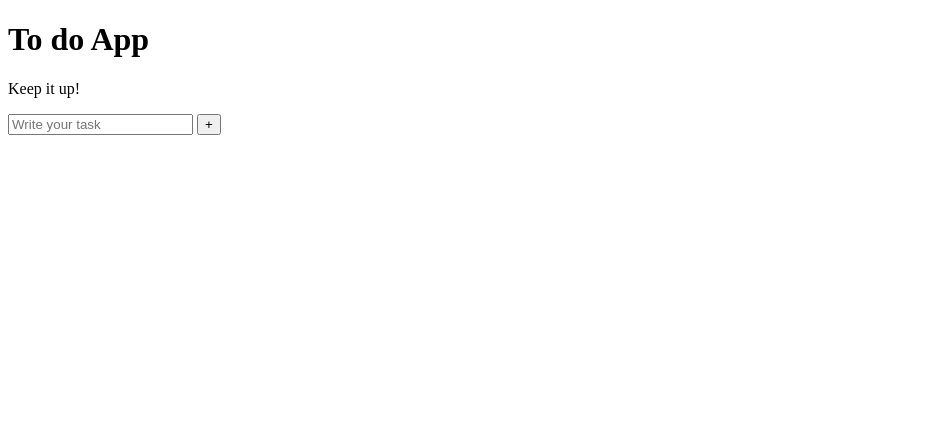
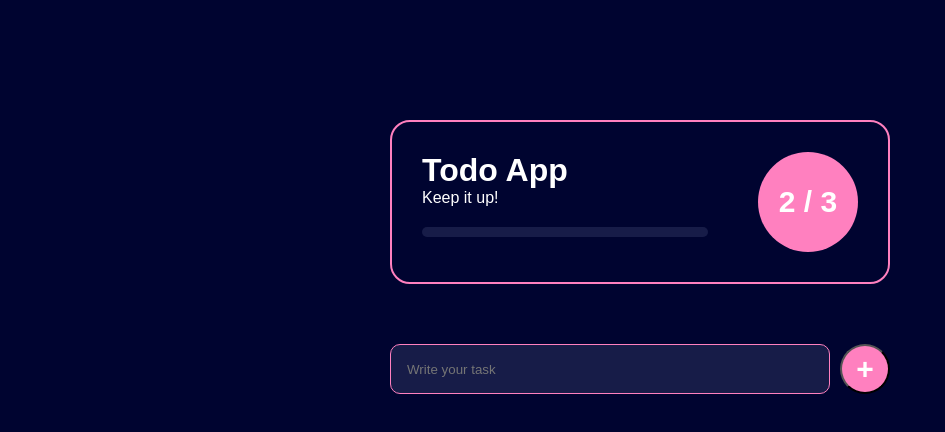
Before and after one commit to karolinysouza/todo-list-app, a plain HTML site: page index.html in a window 1280 px wide. Shown: the whole page, without its empty margins (0-945 px from the left). Drawn offline with Linux system fonts and the light colour scheme.

Commit message:
Initial styling of the project

```diff
--- a/index.html
+++ b/index.html
@@ -4,7 +4,7 @@
 <head>
   <meta charset="UTF-8">
   <meta name="viewport" content="width=device-width, initial-scale=1.0">
-  <title>To do List</title>
+  <title>Todo List</title>
   <link rel="stylesheet" href="./style.css">
 </head>
 
@@ -12,14 +12,14 @@
   <div class="container">
     <div class="stats-container">
       <div class="details">
-        <h1>To do App</h1>
+        <h1>Todo App</h1>
         <p>Keep it up!</p>
         <div id="progressBar">
           <div id="progress"></div>
         </div>
       </div>
       <div class="stats-numbers">
-        <p id="numbers"></p>
+        <p id="numbers">2 / 3</p>
       </div>
     </div>
 
@@ -31,7 +31,6 @@
     <ul class="task list"></ul>
   </div>
   <script src="./app.js"></script>
-
 </body>
 
 </html>
--- a/style.css
+++ b/style.css
@@ -0,0 +1,102 @@
+* {
+  margin: 0;
+  padding: 0;
+  box-sizing: border-box;
+}
+
+:root {
+  --background: #000430;
+  --secondaryBackground: #171c48;
+  --text: #fff;
+  --purple: #ff80bf;
+  --teal: #b388eb;
+}
+
+body {
+  background-color: var(--background);
+  color: var(--text);
+  font-family: "Poppins", sans-serif;
+}
+
+.container {
+  display: flex;
+  flex-direction: column;
+  align-items: center;
+  justify-content: center;
+  margin-top: 120px;
+  margin: 120px auto 0 auto;
+  max-width: 500px;
+}
+
+.stats-container {
+  padding: 30px;
+  border-radius: 20px;
+  border: 2px solid var(--purple);
+  display: flex;
+  justify-content: space-between;
+  gap: 50px;
+  width: 100%;
+}
+
+.details {
+  width: 100%;
+}
+
+#progressBar {
+  width: 100%;
+  height: 10px;
+  background-color: var(--secondaryBackground);
+  border-radius: 5px;
+  margin-top: 20px;
+}
+
+#progress {
+  width: 0%;
+  height: 10px;
+  background-color: var(--teal);
+  border-radius: 10px;
+  transition: all 0.3s ease;
+}
+
+#numbers {
+  width: 100px;
+  height: 100px;
+  background-color: var(--purple);
+  display: flex;
+  align-items: center;
+  justify-content: center;
+  border-radius: 50%;
+  font-size: 30px;
+  font-weight: bold;
+}
+
+form {
+  margin-top: 60px;
+  width: 100%;
+  display: flex;
+  gap: 10px;
+}
+
+input {
+  flex: 1;
+  padding: 16px;
+  background: var(--secondaryBackground);
+  border: 1px solid var(--purple);
+  border-radius: 10px;
+  outline: none;
+  color: var(--text);
+}
+
+button {
+  width: 50px;
+  height: 50px;
+  border-radius: 50%;
+  display: flex;
+  align-items: center;
+  justify-content: center;
+  background-color: var(--purple);
+  color: var(--text);
+  font-size: 30px;
+  font-weight: bold;
+  outline: none;
+}
```
